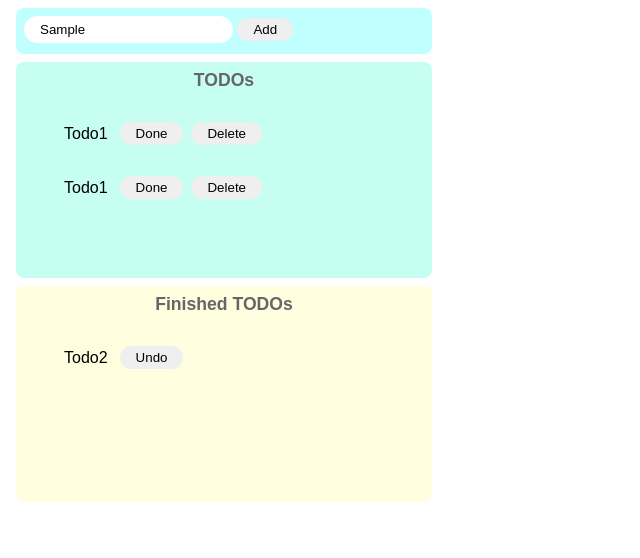
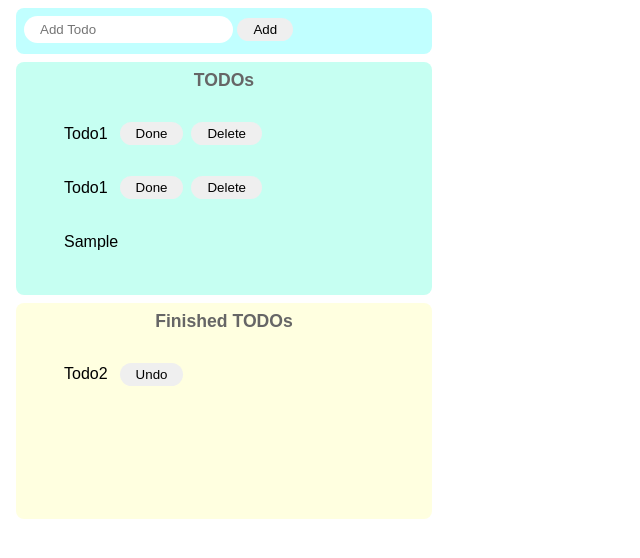
Before and after one commit to canopus-m-satoshi/js-todo-app, a website built with Parcel: page index.html in a window 1280 px wide. Both pictures are taken after typing "Sample" into the empty fields and a click on the button "Add". Shown: the whole page, without its empty margins (0-640 px from the left). Built offline with nearby package versions, Linux system fonts and the light colour scheme.

Commit message:
タスクの追加機能(テキスト)

```diff
--- a/index.html
+++ b/index.html
@@ -7,12 +7,12 @@
 
   <body>
     <div class="input-area">
-      <input type="text" placeholder="Add Todo" />
-      <button class="list-btn">Add</button>
+      <input id="add-text" placeholder="Add Todo" />
+      <button id="add-button" class="list-btn">Add</button>
     </div>
     <div class="incomplete-area">
       <p class="title">TODOs</p>
-      <ul>
+      <ul id="incomplete-list">
         <li class="list-row">
           <p class="list-text">Todo1</p>
           <button class="list-btn">Done</button>
--- a/src/index.js
+++ b/src/index.js
@@ -1 +1,27 @@
 import "./styles.css";
+
+const onClickAdd = () => {
+  // テキストボックスの値を取得し、初期化する
+  const inputText = document.getElementById("add-text").value; // "add todo"に入力した情報を取得
+  document.getElementById("add-text").value = ""; // Addボタンをクリックしたらinputエリアのテキストを空にする
+
+  // li 作成
+  const li = document.createElement("li");
+  li.className = "list-row"; // "list-row"というクラス付与
+
+  // p (リストテキスト作成)
+  const p = document.createElement("p");
+  p.className = "list-text"; // "list-text"というクラス付与
+  p.innerText = inputText; // 入力したテキストを表示
+
+  // liタグの子要素に各要素を設定
+  li.appendChild(p);
+
+  // 未完了リスト(TODOs)に追加
+  const incompleteList = document.getElementById("incomplete-list");
+  incompleteList.appendChild(li);
+};
+
+const add = document.getElementById("add-button");
+
+add.addEventListener("click", onClickAdd);
```
